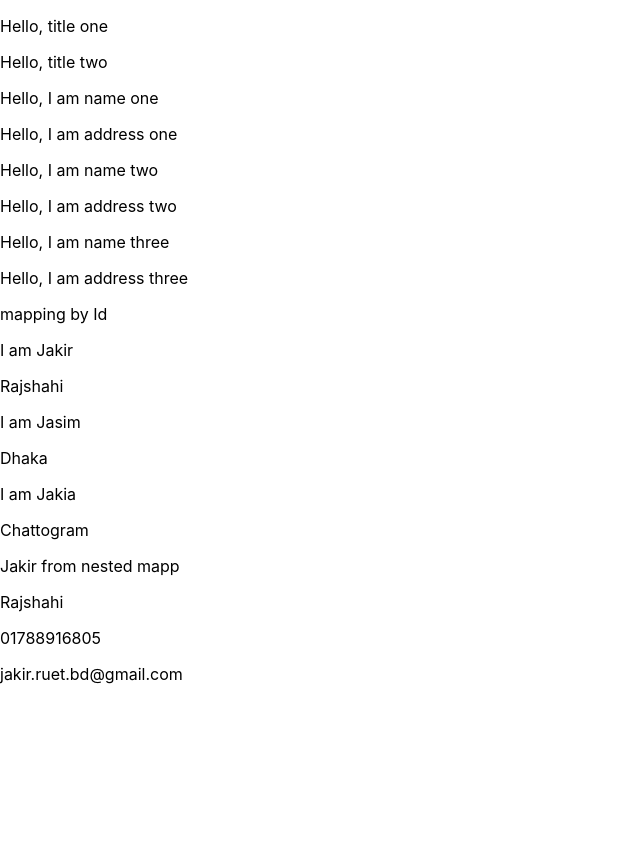
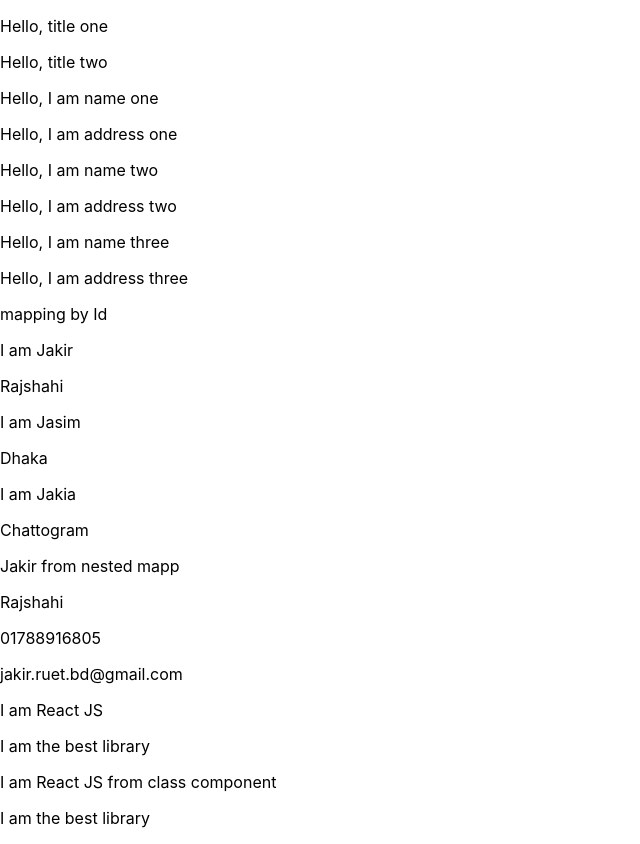
Before and after one commit to jakir-ruet/my-app, a React (Create React App) app: page / in a window 1280 px wide. Shown: the whole page, without its empty margins (0-640 px from the left). Before the commit the page ends 800 px from the top, so only its background shows below. Built offline with nearby package versions, Linux system fonts and the light colour scheme.

Commit message:
using props in class component

```diff
--- a/src/app/App.js
+++ b/src/app/App.js
@@ -3,6 +3,7 @@ import MyProps from '../container/props/MyProps';
 import MyMapping from '../container/mapping/MyMapping';
 import MappingById from '../container/mappingById/MappingById';
 import NestedMap from '../container/nestedmap/NestedMap';
+import ClassComponent from '../container/classcomponent/ClassComponent';
 
 function App() {
   return (
@@ -11,6 +12,7 @@ function App() {
       <MyMapping />
       <MappingById />
       <NestedMap />
+      <ClassComponent/>
     </div>
   );
 }
--- /dev/null
+++ b/src/container/classcomponent/ClassComponent.js
@@ -0,0 +1,14 @@
+import React from "react";
+import CustomCard from "./component/CustomCard";
+import CustomCardClassCom from "./component/CustomCardClassCom";
+
+function CustomcComponent() {
+   return (
+      <div>
+         <CustomCard name='I am React JS' des='I am the best library' />
+         <CustomCardClassCom name='I am React JS from class component' des='I am the best library' />
+      </div>
+   )
+}
+
+export default CustomcComponent;
--- /dev/null
+++ b/src/container/classcomponent/component/CustomCard.js
@@ -0,0 +1,12 @@
+import React from "react";
+
+function Card(props) {
+   return (
+      <div>
+         <p>{props.name}</p>
+         <p>{props.des}</p>
+      </div>
+   )
+}
+
+export default Card;
--- /dev/null
+++ b/src/container/classcomponent/component/CustomCardClassCom.js
@@ -0,0 +1,14 @@
+import React, { Component } from "react";
+
+class CustomCardClassCom extends Component{
+   render() {
+      return (
+         <div>
+            <p>{this.props.name}</p>
+            <p>{this.props.des}</p>
+         </div>
+      )
+   }
+}
+
+export default CustomCardClassCom;
```
